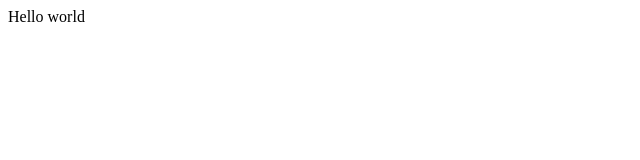
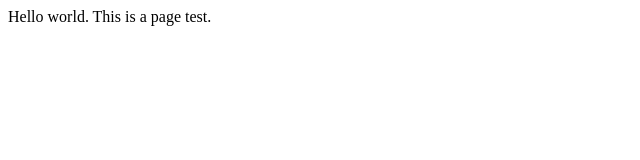
Before and after one commit to WoodyWoodsta/mars-rover, a website: page build/index.html in a window 1280 px wide. Shown: the whole page, without its empty margins (0-640 px from the left). Drawn offline with Linux system fonts and the light colour scheme.

Commit message:
update pages

```diff
--- a/build/index.html
+++ b/build/index.html
@@ -5,6 +5,6 @@
     <title>Test</title>
   </head>
   <body>
-    Hello world
+    Hello world. This is a page test.
   </body>
 </html>
```
